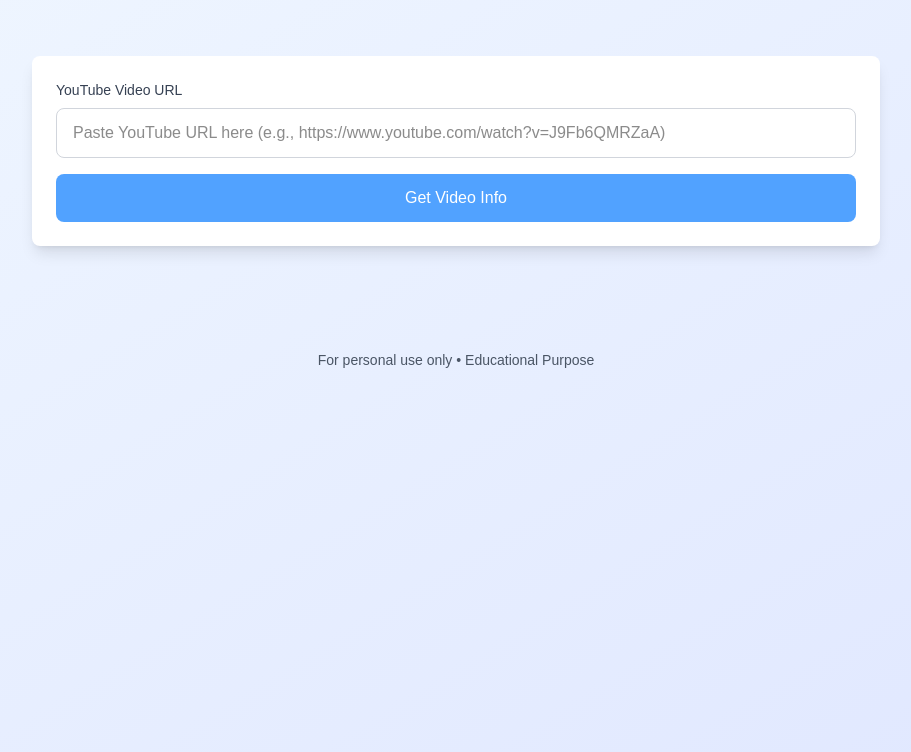
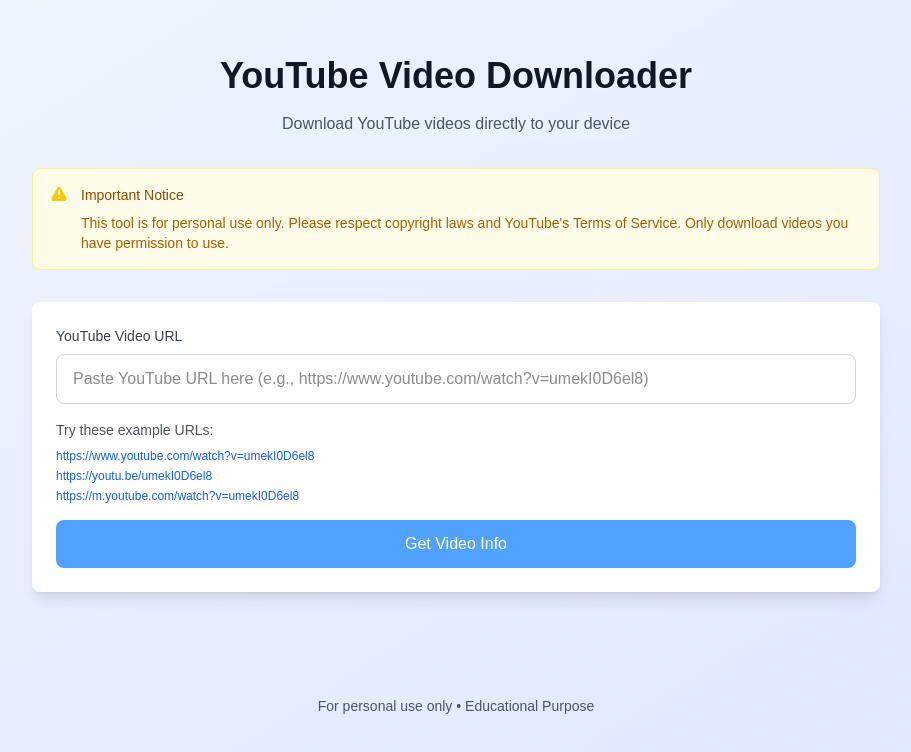
Before and after one commit to BLOUDANJEWELLERY/Pixora, a Next.js app in the folder bg/: page /yt in a window 1280 px wide. Shown: the top 752 px of the page, without its empty margins (184-1095 px from the left). Built offline with nearby package versions, Linux system fonts and the light colour scheme.

Commit message:
Update YouTubeDownloader.js

```diff
--- a/bg/components/YouTubeDownloader.js
+++ b/bg/components/YouTubeDownloader.js
@@ -62,25 +62,29 @@ const YouTubeDownloader = () => {
         },
         body: JSON.stringify({
           url: url.trim(),
-          itag: format.itag,
           quality: format.quality,
           title: videoInfo.title,
           videoId: videoInfo.videoId
         }),
       });
 
+      // Check if response is JSON (external service) or a stream (direct download)
+      const contentType = response.headers.get('content-type');
+
+      if (contentType && contentType.includes('application/json')) {
         const data = await response.json();
 
-      if (!response.ok && !data.external) {
+        if (data.success && data.external) {
+          // External service - open in new tab
+          window.open(data.downloadUrl, '_blank');
+          setSuccess(`Opening external download service for ${format.quality} quality...`);
+        } else if (data.success) {
+          setSuccess('Download started!');
+        } else {
           throw new Error(data.error || 'Download failed');
         }
-
-      if (data.success && data.external) {
-        // Open external service in new tab
-        window.open(data.downloadUrl, '_blank');
-        setSuccess(`Redirecting to external download service for ${format.quality} quality...`);
-      } else if (data.success) {
-        // Handle direct download
+      } else {
+        // It's a direct download stream
         const blob = await response.blob();
 
         if (blob.size === 0) {
@@ -90,20 +94,25 @@ const YouTubeDownloader = () => {
         const downloadUrl = window.URL.createObjectURL(blob);
         const link = document.createElement('a');
         link.href = downloadUrl;
-        link.download = data.filename || `${videoInfo.title.replace(/[^a-z0-9]/gi, '_')}_${format.quality}.mp4`;
+
+        // Get filename from content-disposition header or create one
+        const contentDisposition = response.headers.get('content-disposition');
+        let filename = `${videoInfo.title.replace(/[^a-z0-9]/gi, '_')}_${format.quality}.mp4`;
+
+        if (contentDisposition) {
+          const filenameMatch = contentDisposition.match(/filename="(.+)"/);
+          if (filenameMatch) {
+            filename = filenameMatch[1];
+          }
+        }
+
+        link.download = filename;
         document.body.appendChild(link);
         link.click();
         document.body.removeChild(link);
         window.URL.revokeObjectURL(downloadUrl);
 
-        setSuccess(`Download completed successfully!`);
-      } else if (data.alternatives) {
-        // Show alternative methods
-        setSuccess(
-          `Direct download not available. Try these services:\n${data.alternatives.join('\n')}`
-        );
-      } else {
-        throw new Error('Download failed. Please try another format.');
+        setSuccess(`Download completed successfully! File: ${filename}`);
       }
 
     } catch (err) {
@@ -114,20 +123,17 @@ const YouTubeDownloader = () => {
     }
   };
 
-  // Simple direct download using iframe (last resort)
-  const trySimpleDownload = (format) => {
+  const openExternalService = (serviceName) => {
     if (!videoInfo) return;
 
-    const videoId = videoInfo.videoId;
-    const services = [
-      `https://ssyoutube.com/watch?v=${videoId}`,
-      `https://en.savefrom.net/download-from-youtube/?url=${encodeURIComponent(url)}`,
-      `https://ytmp3.cc/en13/?v=${videoId}`
-    ];
+    const services = {
+      ssyoutube: `https://ssyoutube.com/watch?v=${videoInfo.videoId}`,
+      savefrom: `https://en.savefrom.net/download-from-youtube/?url=${encodeURIComponent(url)}`,
+      ytmp3: `https://ytmp3.cc/en13/?v=${videoInfo.videoId}`
+    };
 
-    // Open the first service in new tab
-    window.open(services[0], '_blank');
-    setSuccess('Opening external download service...');
+    window.open(services[serviceName], '_blank');
+    setSuccess(`Opening ${serviceName}...`);
   };
 
   const resetForm = () => {
@@ -138,14 +144,43 @@ const YouTubeDownloader = () => {
   };
 
   const exampleUrls = [
-    'https://www.youtube.com/watch?v=J9Fb6QMRZaA',
-    'https://youtu.be/J9Fb6QMRZaA',
-    'https://m.youtube.com/watch?v=J9Fb6QMRZaA'
+    'https://www.youtube.com/watch?v=umekI0D6el8',
+    'https://youtu.be/umekI0D6el8',
+    'https://m.youtube.com/watch?v=umekI0D6el8'
   ];
 
   return (
     <div className="max-w-4xl mx-auto p-6">
-      {/* Header and legal notice same as before */}
+      <div className="text-center mb-8">
+        <h1 className="text-4xl font-bold text-gray-900 mb-4">
+          YouTube Video Downloader
+        </h1>
+        <p className="text-gray-600">
+          Download YouTube videos directly to your device
+        </p>
+      </div>
+
+      {/* Legal Notice */}
+      <div className="bg-yellow-50 border border-yellow-200 rounded-lg p-4 mb-8">
+        <div className="flex items-start">
+          <div className="flex-shrink-0">
+            <svg className="h-5 w-5 text-yellow-400" viewBox="0 0 20 20" fill="currentColor">
+              <path fillRule="evenodd" d="M8.257 3.099c.765-1.36 2.722-1.36 3.486 0l5.58 9.92c.75 1.334-.213 2.98-1.742 2.98H4.42c-1.53 0-2.493-1.646-1.743-2.98l5.58-9.92zM11 13a1 1 0 11-2 0 1 1 0 012 0zm-1-8a1 1 0 00-1 1v3a1 1 0 002 0V6a1 1 0 00-1-1z" clipRule="evenodd" />
+            </svg>
+          </div>
+          <div className="ml-3">
+            <h3 className="text-sm font-medium text-yellow-800">
+              Important Notice
+            </h3>
+            <div className="mt-2 text-sm text-yellow-700">
+              <p>
+                This tool is for personal use only. Please respect copyright laws and YouTube's Terms of Service.
+                Only download videos you have permission to use.
+              </p>
+            </div>
+          </div>
+        </div>
+      </div>
 
       {/* URL Input Form */}
       <div className="bg-white rounded-lg shadow-lg p-6 mb-8">
@@ -159,10 +194,27 @@ const YouTubeDownloader = () => {
               id="youtube-url"
               value={url}
               onChange={(e) => setUrl(e.target.value)}
-              placeholder="Paste YouTube URL here (e.g., https://www.youtube.com/watch?v=J9Fb6QMRZaA)"
+              placeholder="Paste YouTube URL here (e.g., https://www.youtube.com/watch?v=umekI0D6el8)"
               className="w-full px-4 py-3 border border-gray-300 rounded-lg focus:ring-2 focus:ring-blue-500 focus:border-transparent transition-colors"
               disabled={loading}
             />
+          </div>
+
+          {/* Example URLs */}
+          <div className="text-sm text-gray-600">
+            <p className="font-medium mb-2">Try these example URLs:</p>
+            <div className="space-y-1">
+              {exampleUrls.map((exampleUrl, index) => (
+                <button
+                  key={index}
+                  type="button"
+                  onClick={() => setUrl(exampleUrl)}
+                  className="block text-blue-600 hover:text-blue-800 text-left text-xs"
+                >
+                  {exampleUrl}
+                </button>
+              ))}
+            </div>
           </div>
 
           <div className="flex gap-4">
@@ -171,7 +223,15 @@ const YouTubeDownloader = () => {
               disabled={loading || !url.trim()}
               className="flex-1 bg-blue-600 text-white py-3 px-6 rounded-lg hover:bg-blue-700 disabled:bg-blue-400 disabled:cursor-not-allowed transition-colors font-medium"
             >
-              {loading ? 'Fetching Video Info...' : 'Get Video Info'}
+              {loading ? (
+                <span className="flex items-center justify-center">
+                  <svg className="animate-spin -ml-1 mr-3 h-5 w-5 text-white" xmlns="http://www.w3.org/2000/svg" fill="none" viewBox="0 0 24 24">
+                    <circle className="opacity-25" cx="12" cy="12" r="10" stroke="currentColor" strokeWidth="4"></circle>
+                    <path className="opacity-75" fill="currentColor" d="M4 12a8 8 0 018-8V0C5.373 0 0 5.373 0 12h4zm2 5.291A7.962 7.962 0 014 12H0c0 3.042 1.135 5.824 3 7.938l3-2.647z"></path>
+                  </svg>
+                  Fetching Video Info...
+                </span>
+              ) : 'Get Video Info'}
             </button>
 
             {videoInfo && (
@@ -186,7 +246,7 @@ const YouTubeDownloader = () => {
           </div>
         </form>
 
-        {/* Success and Error Messages */}
+        {/* Success Message */}
         {success && (
           <div className="mt-4 bg-green-50 border border-green-200 rounded-lg p-4">
             <div className="flex items-start">
@@ -198,6 +258,7 @@ const YouTubeDownloader = () => {
           </div>
         )}
 
+        {/* Error Message */}
         {error && (
           <div className="mt-4 bg-red-50 border border-red-200 rounded-lg p-4">
             <div className="flex items-start">
@@ -236,10 +297,6 @@ const YouTubeDownloader = () => {
           {/* Download Options */}
           <div className="mb-8">
             <h3 className="text-lg font-semibold text-gray-900 mb-4">Download Options</h3>
-
-            {/* Method 1: Direct Download */}
-            <div className="mb-6">
-              <h4 className="font-medium text-gray-700 mb-3">Direct Download (Try First):</h4>
             <div className="grid gap-3">
               {videoInfo.formats.map((format, index) => (
                 <div
@@ -254,7 +311,7 @@ const YouTubeDownloader = () => {
                     </div>
                     <div>
                       <span className="font-medium text-gray-900">{format.label}</span>
-                        <span className="text-gray-500 text-sm ml-2">({format.container})</span>
+                      <span className="text-gray-500 text-sm ml-2">({format.type})</span>
                     </div>
                   </div>
 
@@ -263,19 +320,19 @@ const YouTubeDownloader = () => {
                     disabled={downloading}
                     className="bg-green-600 text-white px-6 py-2 rounded-lg hover:bg-green-700 disabled:bg-green-400 disabled:cursor-not-allowed transition-colors font-medium"
                   >
-                      {downloading ? 'Processing...' : 'Download'}
+                    {downloading ? 'Downloading...' : 'Download'}
                   </button>
                 </div>
               ))}
             </div>
           </div>
 
-            {/* Method 2: Quick External Download */}
+          {/* Quick External Services */}
           <div>
-              <h4 className="font-medium text-gray-700 mb-3">Quick External Download:</h4>
+            <h3 className="text-lg font-semibold text-gray-900 mb-4">Quick External Services</h3>
             <div className="grid grid-cols-1 md:grid-cols-3 gap-4">
               <button
-                  onClick={() => trySimpleDownload('1080p')}
+                onClick={() => openExternalService('ssyoutube')}
                 className="p-4 border border-orange-200 bg-orange-50 rounded-lg hover:bg-orange-100 transition-colors text-center"
               >
                 <div className="font-medium text-orange-900">SSYouTube</div>
@@ -283,7 +340,7 @@ const YouTubeDownloader = () => {
               </button>
 
               <button
-                  onClick={() => trySimpleDownload('720p')}
+                onClick={() => openExternalService('savefrom')}
                 className="p-4 border border-purple-200 bg-purple-50 rounded-lg hover:bg-purple-100 transition-colors text-center"
               >
                 <div className="font-medium text-purple-900">SaveFrom.net</div>
@@ -291,13 +348,12 @@ const YouTubeDownloader = () => {
               </button>
 
               <button
-                  onClick={() => trySimpleDownload('audio')}
+                onClick={() => openExternalService('ytmp3')}
                 className="p-4 border border-green-200 bg-green-50 rounded-lg hover:bg-green-100 transition-colors text-center"
               >
                 <div className="font-medium text-green-900">YTMP3</div>
                 <div className="text-sm text-green-700 mt-1">MP3/MP4 Converter</div>
               </button>
-              </div>
             </div>
           </div>
         </div>
```
Lines whose indentation alone changed are shown as unchanged.
